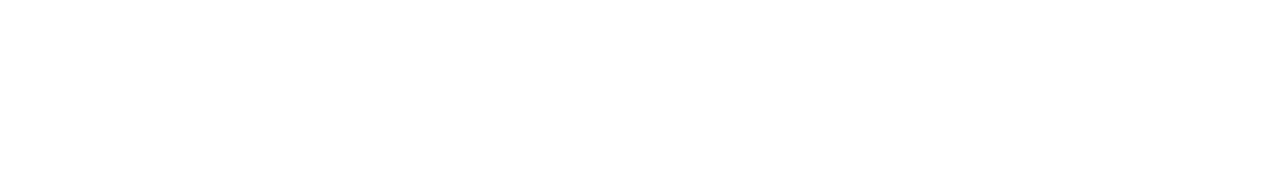
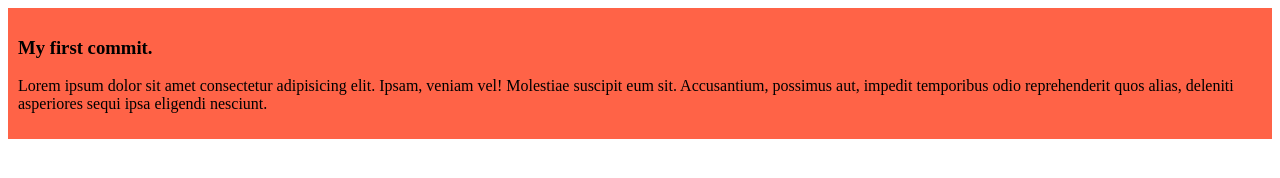
Before and after one commit to mdhabiburrafi97/my-first-commit, a plain HTML site: page index.html in a window 1280 px wide. Drawn offline with Linux system fonts and the light colour scheme.

```diff
--- /dev/null
+++ b/blog.css
@@ -0,0 +1,2 @@
+div{background-color: tomato;
+padding: 10px;}
--- a/index.html
+++ b/index.html
@@ -4,8 +4,12 @@
     <meta charset="UTF-8">
     <meta name="viewport" content="width=device-width, initial-scale=1.0">
     <title>My first commit.</title>
+    <link rel="stylesheet" href="blog.css">
 </head>
 <body>
-
+   <div>
+    <h3>My first commit.</h3>
+    <p>Lorem ipsum dolor sit amet consectetur adipisicing elit. Ipsam, veniam vel! Molestiae suscipit eum sit. Accusantium, possimus aut, impedit temporibus odio reprehenderit quos alias, deleniti asperiores sequi ipsa eligendi nesciunt.</p>
+   </div>
 </body>
 </html>
```
